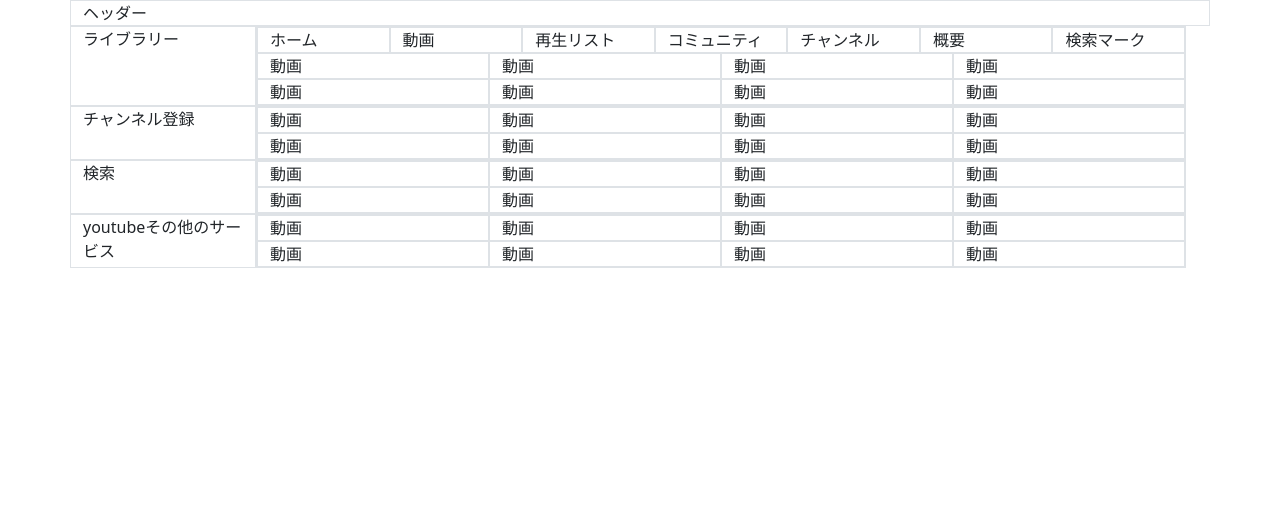
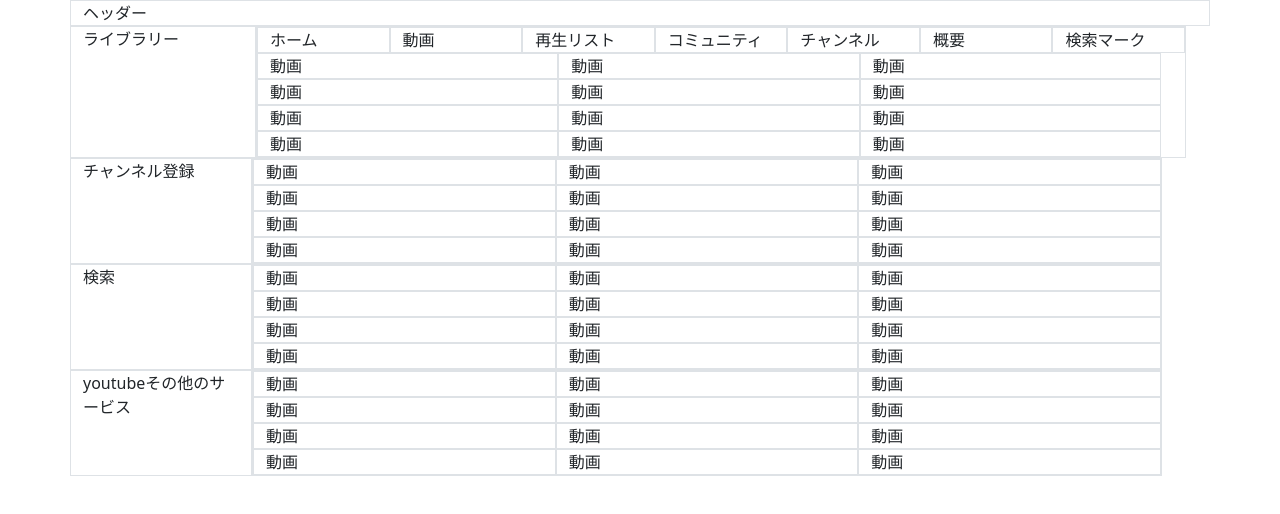
Before and after one commit to ooshima0826/ooshima0826.github.io, a plain HTML site: page 230524/index.html in a window 1280 px wide. Drawn offline with nearby package versions, Linux system fonts and the light colour scheme.

Commit message:
ようつべのレイアウト

```diff
--- a/230524/index.html
+++ b/230524/index.html
@@ -32,17 +32,20 @@
           <div class="col border">チャンネル</div>
           <div class="col border">概要</div>
           <div class="col border">検索マーク</div>
-        </div>
 
         <div class="row">
-          <div class="col-3 border">動画</div>
-          <div class="col-3 border">動画</div>
-          <div class="col-3 border">動画</div>
-          <div class="col-3 border">動画</div>
-          <div class="col-3 border">動画</div>
-          <div class="col-3 border">動画</div>
-          <div class="col-3 border">動画</div>
-          <div class="col-3 border">動画</div>
+          <div class="col-12 col-md-6 col-lg-4 border">動画</div>
+          <div class="col-12 col-md-6 col-lg-4 border">動画</div>
+          <div class="col-12 col-md-6 col-lg-4 border">動画</div>
+          <div class="col-12 col-md-6 col-lg-4 border">動画</div>
+          <div class="col-12 col-md-6 col-lg-4 border">動画</div>
+          <div class="col-12 col-md-6 col-lg-4 border">動画</div>
+          <div class="col-12 col-md-6 col-lg-4 border">動画</div>
+          <div class="col-12 col-md-6 col-lg-4 border">動画</div>
+          <div class="col-12 col-md-6 col-lg-4 border">動画</div>
+          <div class="col-12 col-md-6 col-lg-4 border">動画</div>
+          <div class="col-12 col-md-6 col-lg-4 border">動画</div>
+          <div class="col-12 col-md-6 col-lg-4 border">動画</div>
         </div>
       </div>
     </div>
@@ -52,14 +55,18 @@
       <div class="col-2 border">チャンネル登録</div>
       <div class="col-10 border">
         <div class="row">
-          <div class="col-3 border">動画</div>
-          <div class="col-3 border">動画</div>
-          <div class="col-3 border">動画</div>
-          <div class="col-3 border">動画</div>
-          <div class="col-3 border">動画</div>
-          <div class="col-3 border">動画</div>
-          <div class="col-3 border">動画</div>
-          <div class="col-3 border">動画</div>
+          <div class="col-12 col-md-6 col-lg-4 border">動画</div>
+          <div class="col-12 col-md-6 col-lg-4 border">動画</div>
+          <div class="col-12 col-md-6 col-lg-4 border">動画</div>
+          <div class="col-12 col-md-6 col-lg-4 border">動画</div>
+          <div class="col-12 col-md-6 col-lg-4 border">動画</div>
+          <div class="col-12 col-md-6 col-lg-4 border">動画</div>
+          <div class="col-12 col-md-6 col-lg-4 border">動画</div>
+          <div class="col-12 col-md-6 col-lg-4 border">動画</div>
+          <div class="col-12 col-md-6 col-lg-4 border">動画</div>
+          <div class="col-12 col-md-6 col-lg-4 border">動画</div>
+          <div class="col-12 col-md-6 col-lg-4 border">動画</div>
+          <div class="col-12 col-md-6 col-lg-4 border">動画</div>
         </div>
       </div>
     </div>
@@ -69,14 +76,18 @@
       <div class="col-2 border">検索</div>
       <div class="col-10 border">
         <div class="row">
-          <div class="col-3 border">動画</div>
-          <div class="col-3 border">動画</div>
-          <div class="col-3 border">動画</div>
-          <div class="col-3 border">動画</div>
-          <div class="col-3 border">動画</div>
-          <div class="col-3 border">動画</div>
-          <div class="col-3 border">動画</div>
-          <div class="col-3 border">動画</div>
+          <div class="col-12 col-md-6 col-lg-4 border">動画</div>
+          <div class="col-12 col-md-6 col-lg-4 border">動画</div>
+          <div class="col-12 col-md-6 col-lg-4 border">動画</div>
+          <div class="col-12 col-md-6 col-lg-4 border">動画</div>
+          <div class="col-12 col-md-6 col-lg-4 border">動画</div>
+          <div class="col-12 col-md-6 col-lg-4 border">動画</div>
+          <div class="col-12 col-md-6 col-lg-4 border">動画</div>
+          <div class="col-12 col-md-6 col-lg-4 border">動画</div>
+          <div class="col-12 col-md-6 col-lg-4 border">動画</div>
+          <div class="col-12 col-md-6 col-lg-4 border">動画</div>
+          <div class="col-12 col-md-6 col-lg-4 border">動画</div>
+          <div class="col-12 col-md-6 col-lg-4 border">動画</div>
         </div>
       </div>
     </div>
@@ -86,19 +97,24 @@
       <div class="col-2 border">youtubeその他のサービス</div>
       <div class="col-10 border">
         <div class="row">
-          <div class="col-3 border">動画</div>
-          <div class="col-3 border">動画</div>
-          <div class="col-3 border">動画</div>
-          <div class="col-3 border">動画</div>
-          <div class="col-3 border">動画</div>
-          <div class="col-3 border">動画</div>
-          <div class="col-3 border">動画</div>
-          <div class="col-3 border">動画</div>
+          <div class="col-12 col-md-6 col-lg-4 border">動画</div>
+          <div class="col-12 col-md-6 col-lg-4 border">動画</div>
+          <div class="col-12 col-md-6 col-lg-4 border">動画</div>
+          <div class="col-12 col-md-6 col-lg-4 border">動画</div>
+          <div class="col-12 col-md-6 col-lg-4 border">動画</div>
+          <div class="col-12 col-md-6 col-lg-4 border">動画</div>
+          <div class="col-12 col-md-6 col-lg-4 border">動画</div>
+          <div class="col-12 col-md-6 col-lg-4 border">動画</div>
+          <div class="col-12 col-md-6 col-lg-4 border">動画</div>
+          <div class="col-12 col-md-6 col-lg-4 border">動画</div>
+          <div class="col-12 col-md-6 col-lg-4 border">動画</div>
+          <div class="col-12 col-md-6 col-lg-4 border">動画</div>
         </div>
       </div>
     </div>
   </div>
 </div>
+</div>
 
 
 </body>
```
